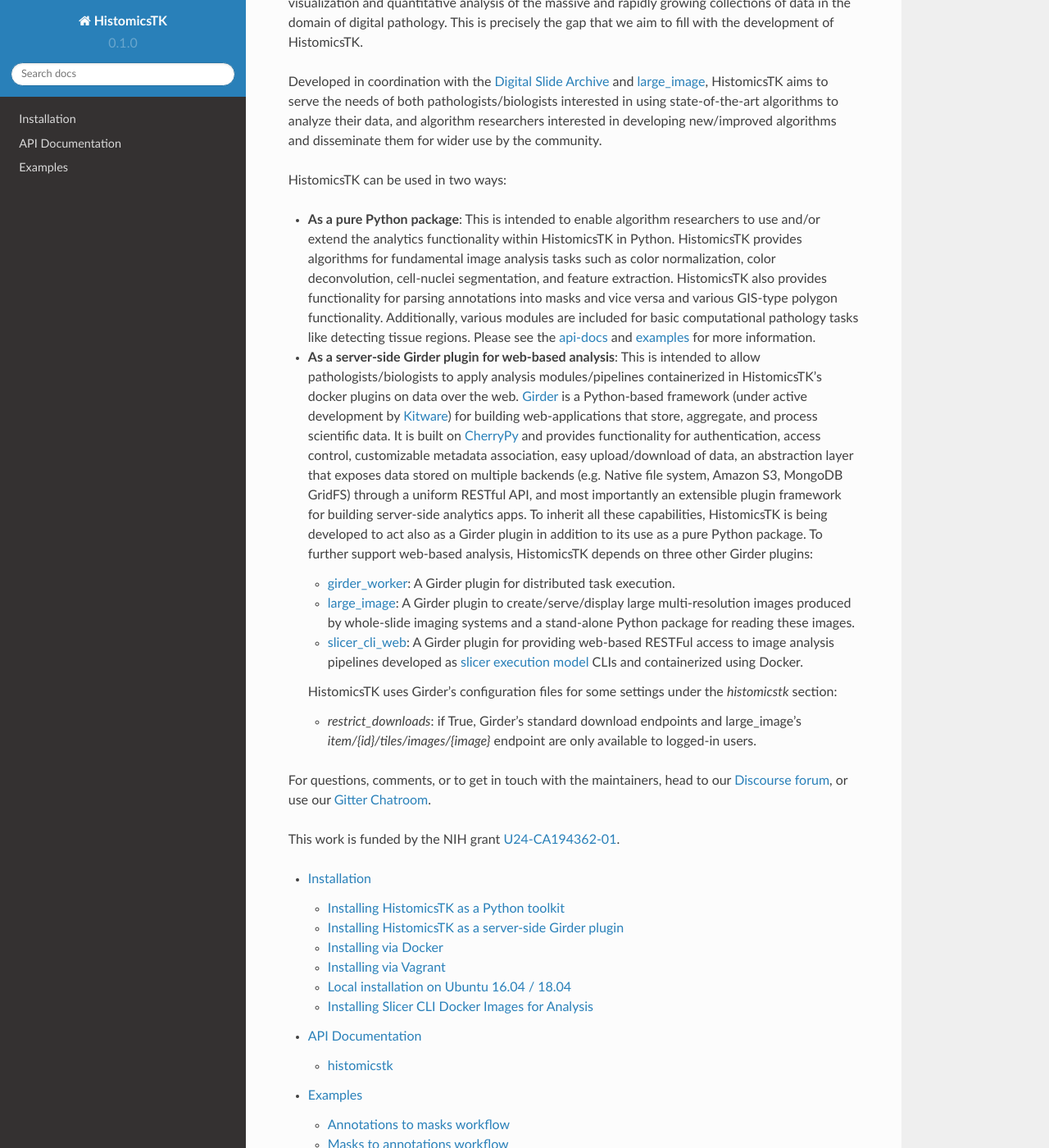
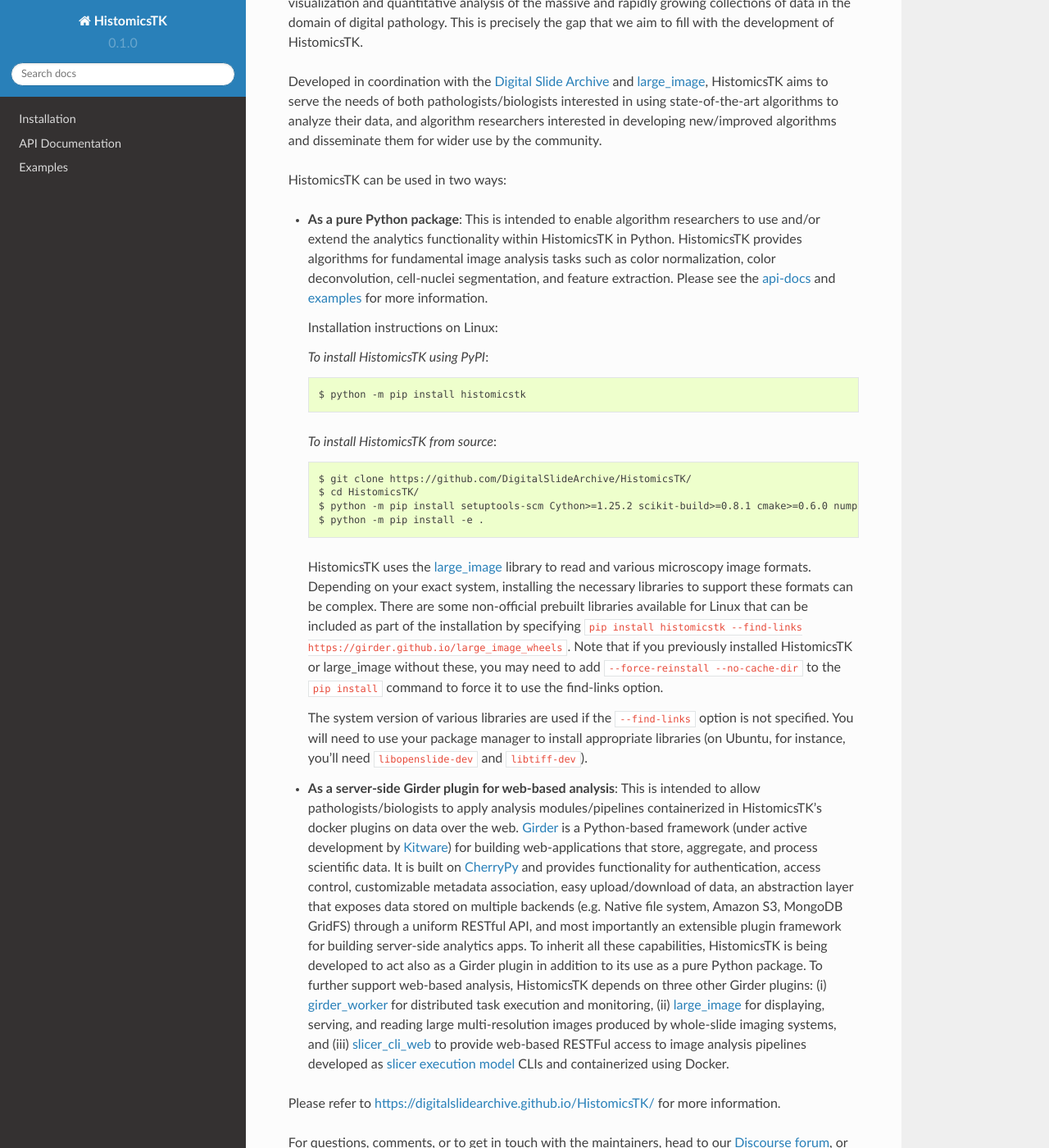
Before and after one commit to DigitalSlideArchive/HistomicsTK, a Sphinx documentation site: the page built from docs/index.rst, in a window 1280 px wide and 1400 px high, scrolled down 384 px. Shown: the whole window at 82% size. Built offline with Sphinx 7.4.7 and the Read the Docs theme 2.0.0, drawn with Linux system fonts in a browser that asks for light colours; pages that are not in the unit, such as notebooks, are missing from menus.

Commit message:
Update index.rst

```diff
--- a/docs/index.rst
+++ b/docs/index.rst
@@ -28,13 +28,38 @@
   researchers to use and/or extend the analytics functionality within
   HistomicsTK in Python. HistomicsTK provides algorithms for fundamental
   image analysis tasks such as color normalization, color deconvolution,
-  cell-nuclei segmentation, and feature extraction. HistomicsTK also provides
-  functionality for parsing annotations into masks and vice versa and various
-  GIS-type polygon functionality. Additionally, various modules are included
-  for basic computational pathology tasks like detecting tissue regions.
-  Please see the
-  :doc:`api-docs <api-docs>` and :doc:`examples <examples>` for more
-  information.
+  cell-nuclei segmentation, and feature extraction. Please see the
+  `api-docs <https://digitalslidearchive.github.io/HistomicsTK/api-docs.html>`__
+  and `examples <https://digitalslidearchive.github.io/HistomicsTK/examples.html>`__
+  for more information.
+
+  Installation instructions on Linux:
+
+  *To install HistomicsTK using PyPI*::
+
+  $ python -m pip install histomicstk
+
+  *To install HistomicsTK from source*::
+
+  $ git clone https://github.com/DigitalSlideArchive/HistomicsTK/
+  $ cd HistomicsTK/
+  $ python -m pip install setuptools-scm Cython>=1.25.2 scikit-build>=0.8.1 cmake>=0.6.0 numpy>=1.12.1
+  $ python -m pip install -e .
+
+  HistomicsTK uses the `large_image`_ library to read and various microscopy
+  image formats.  Depending on your exact system, installing the necessary
+  libraries to support these formats can be complex.  There are some
+  non-official prebuilt libraries available for Linux that can be included as
+  part of the installation by specifying
+  ``pip install histomicstk --find-links https://girder.github.io/large_image_wheels``.
+  Note that if you previously installed HistomicsTK or large_image without
+  these, you may need to add ``--force-reinstall --no-cache-dir`` to the
+  ``pip install`` command to force it to use the find-links option.
+
+  The system version of various libraries are used if the ``--find-links``
+  option is not specified.  You will need to use your package manager to
+  install appropriate libraries (on Ubuntu, for instance, you'll need
+  ``libopenslide-dev`` and ``libtiff-dev``).
 
 - **As a server-side Girder plugin for web-based analysis**: This is intended
   to allow pathologists/biologists to apply analysis modules/pipelines
@@ -49,22 +74,14 @@
   building server-side analytics apps. To inherit all these capabilities,
   HistomicsTK is being developed to act also as a Girder plugin in addition
   to its use as a pure Python package. To further support web-based analysis,
-  HistomicsTK depends on three other Girder plugins:
+  HistomicsTK depends on three other Girder plugins: (i) girder_worker_ for
+  distributed task execution and monitoring, (ii) large_image_ for displaying,
+  serving, and reading large multi-resolution images produced by whole-slide
+  imaging systems, and (iii) slicer_cli_web_ to provide web-based RESTFul
+  access to image analysis pipelines developed as `slicer execution model`_
+  CLIs and containerized using Docker.
 
-  - girder_worker_: A Girder plugin for distributed task execution.
-  - large_image_: A Girder plugin to create/serve/display large
-    multi-resolution images produced by whole-slide imaging systems and a
-    stand-alone Python package for reading these images.
-  - slicer_cli_web_: A Girder plugin for providing web-based RESTFul access
-    to image analysis pipelines developed as `slicer execution model`_
-    CLIs and containerized using Docker.
-
-  HistomicsTK uses Girder's configuration files for some settings under the
-  `histomicstk` section:
-
-  - `restrict_downloads`: if True, Girder's standard download endpoints and
-    large_image's `item/{id}/tiles/images/{image}` endpoint are only
-    available to logged-in users.
+Please refer to https://digitalslidearchive.github.io/HistomicsTK/ for more information.
 
 For questions, comments, or to get in touch with the maintainers, head to our
 `Discourse forum`_, or use our `Gitter Chatroom`_.
```
